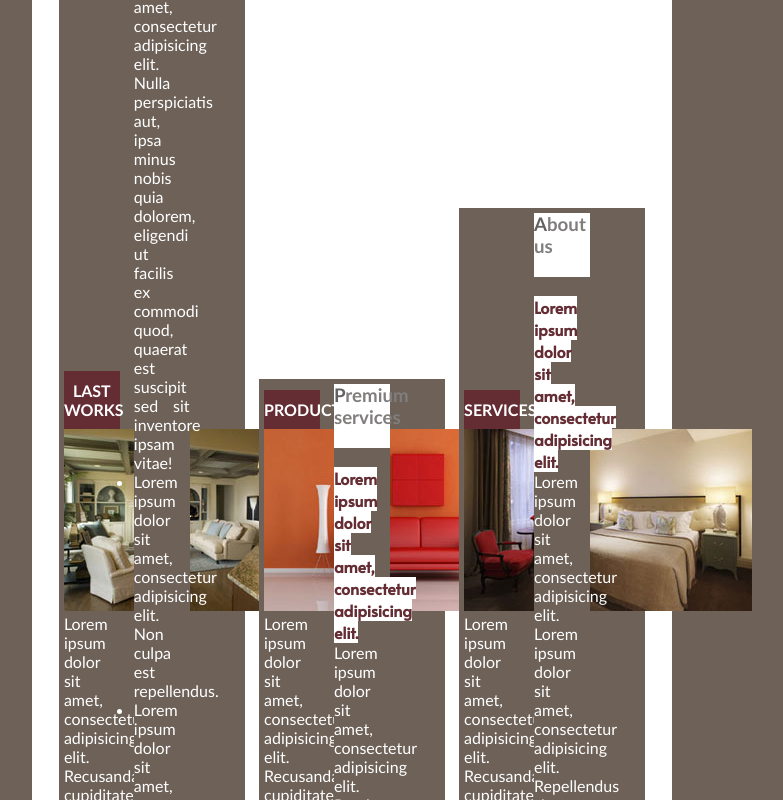
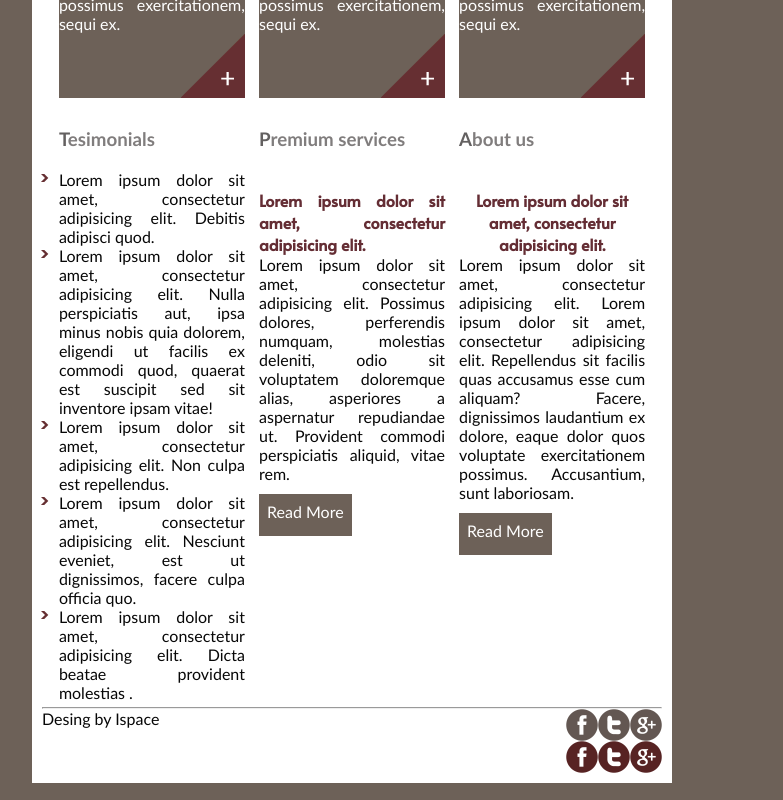
Before and after one commit to AlaiWebDev/integrationPractice1, a plain HTML site: page index.html in a window 1280 px wide. Shown: the part 1200-2000 px from the top of the page, without its empty margins (288-1071 px from the left). Drawn offline with Linux system fonts and the light colour scheme; files that its build step writes are made by us from their sources.

Commit message:
Add files via upload

```diff
--- a/index.html
+++ b/index.html
@@ -5,7 +5,7 @@
     <meta charset="UTF-8">
     <meta name="viewport" content="width=device-width, initial-scale=1.0">
     <link href='https://fonts.googleapis.com/css?family=Alata' rel='stylesheet'>
-    <link rel="stylesheet" href="/assets/css/style.css">
+    <link rel="stylesheet" href="style.css">
     <title>Document</title>
 </head>
 
@@ -25,46 +25,62 @@
         <h1 class="title">My<strong>Home</strong>Space</h1>
         <!------------------------------SECTION SLIDER------------------------------>
         <div class="sliderDiv">
-            <img src="./img/slider1.jpg" alt="Slider">
+            <img src="./img/slider1.jpg" alt="Slider3">
         </div>
         <!------------------------------SECTION DES TABLES------------------------------>
-
         <div class="panneauxDiv">
             <!--TABLE 1 LAST WORKS-->
-            <div class="panneau1">
-                <div class="headDiv">
+            <div>
                 <h2>LAST WORKS</h2>
-                    <img class="panneauPic" src="./img/pic1.jpg" alt="Panneau1">
+                <img id="panneau1Pic" src="./img/pic1.jpg">
                 Lorem ipsum dolor sit amet, consectetur adipisicing elit. Recusandae cupiditate dolor sit dolore
-                    sapiente eum deleniti, aspernatur repudiandae nostrum, magni voluptate, officia. Minima sed
-                    molestias
+                sapiente eum deleniti, aspernatur repudiandae nostrum, magni voluptate, officia. Minima sed molestias
                 quis possimus exercitationem, sequi ex.
-                    <img class="panneauBtn1" src="./img/plus_btn.png" alt="ButtonPanneau1">
+                <img id="panneau1Btn" src="./img/plus_btn.png" class="plus_btn">
             </div>
-                <div class="item1Div">
+            <!--TABLE 2 PRODUCTS-->
+            <div>
+                <h2>PRODUCTS</h2>
+                <img id="panneau2Pic" src="./img/pic2.jpg">
+                Lorem ipsum dolor sit amet, consectetur adipisicing elit. Recusandae cupiditate dolor sit dolore
+                sapiente eum deleniti, aspernatur repudiandae nostrum, magni voluptate, officia. Minima sed molestias
+                quis possimus exercitationem, sequi ex.
+                <img id="panneau2Btn" src="./img/plus_btn.png" class="plus_btn">
+            </div>
+            <!--TABLE 3 SERVICES-->
+            <div>
+                <h2>SERVICES</h2>
+                <img id="panneau3Pic" src="./img/pic3.jpg">
+                Lorem ipsum dolor sit amet, consectetur adipisicing elit. Recusandae cupiditate dolor sit dolore
+                sapiente eum deleniti, aspernatur repudiandae nostrum, magni voluptate, officia. Minima sed molestias
+                quis possimus exercitationem, sequi ex.
+                <img id="panneau3Btn" src="./img/plus_btn.png" class="plus_btn">
+            </div>
+        </div>
+        </div>
+        <!------------------------------SECTION DES ITEMS ++------------------------------>
+        <div class="itemsDiv">
+            <!--ITEM 1 LAST WORKS-->
+            <div>
                 <h3>Tesimonials</h3>
                 <p>
                     <ul>
                         <li>
                             Lorem ipsum dolor sit amet, consectetur adipisicing elit. Debitis adipisci quod.
                         </li>
-
                         <li>
                             Lorem ipsum dolor sit amet, consectetur adipisicing elit. Nulla perspiciatis aut,
                             ipsa minus nobis quia dolorem, eligendi ut facilis ex commodi quod, quaerat est suscipit
                             sed sit inventore ipsam vitae!
                         </li>
-
                         <li>
                             Lorem ipsum dolor sit amet, consectetur adipisicing elit.
                             Non culpa est repellendus.
                         </li>
-
                         <li>
                             Lorem ipsum dolor sit amet, consectetur adipisicing elit.
                             Nesciunt eveniet, est ut dignissimos, facere culpa officia quo.
                         </li>
-
                         <li>
                             Lorem ipsum dolor sit amet,
                             consectetur adipisicing elit. Dicta beatae provident molestias .
@@ -72,19 +88,8 @@
                     </ul>
                 </p>
             </div>
-            </div>
-            <!--TABLE 2 PRODUCTS-->
-            <div class="panneau2">
-                <div class="headDiv">
-                    <h2>PRODUCTS</h2>
-                    <img class="panneauPic" src="./img/pic2.jpg" alt="Panneau2">
-                    Lorem ipsum dolor sit amet, consectetur adipisicing elit. Recusandae cupiditate dolor sit dolore
-                    sapiente eum deleniti, aspernatur repudiandae nostrum, magni voluptate, officia. Minima sed
-                    molestias
-                    quis possimus exercitationem, sequi ex.
-                    <img class="panneauBtn2" src="./img/plus_btn.png" alt="ButtonPanneau2">
-                </div>
-                <div class="item2Div">
+            <!--ITEM 2 PRODUCTS-->
+            <div>
                 <h3>Premium services</h3>
                 <br>
                 <p><strong>Lorem ipsum dolor sit amet, consectetur adipisicing elit.</strong></p>
@@ -95,19 +100,8 @@
                 <br>
                 <p><a href="#">Read More</a></p>
             </div>
-            </div>
-            <!--TABLE 3 SERVICES-->
-            <div class="panneau3">
-                <div class="headDiv">
-                    <h2>SERVICES</h2>
-                    <img class="panneauPic" src="./img/pic3.jpg" alt="Panneau3">
-                    Lorem ipsum dolor sit amet, consectetur adipisicing elit. Recusandae cupiditate dolor sit dolore
-                    sapiente eum deleniti, aspernatur repudiandae nostrum, magni voluptate, officia. Minima sed
-                    molestias
-                    quis possimus exercitationem, sequi ex.
-                    <img class="panneauBtn3" src="./img/plus_btn.png" alt="ButtonPanneau3">
-                </div>
-                <div class="item3Div">
+            <!--ITEM 3 SERVICES-->
+            <div>
                 <h3>About us</h3>
                 <br>
                 <p></p><strong>Lorem ipsum dolor sit amet, consectetur adipisicing elit.</strong>
@@ -119,12 +113,9 @@
                 <br>
                 <p><a href="#">Read More</a></p>
             </div>
-            </div>
-        </div>
-        <!------------------------------SECTION DES ITEMS ++------------------------------>
             <!------------------------------BAS DE PAGE ++------------------------------>
-        <div class="footerDiv">
-            <hr>Desing by Ispace<img src="./img/reseaux.png" alt="Reseaux">
+            <hr>
+            <p id="footer">Desing by Ispace <img src="./img/reseaux.png"></p>
         </div>
     </main>
 </body>
```
Lines whose indentation alone changed are shown as unchanged.
